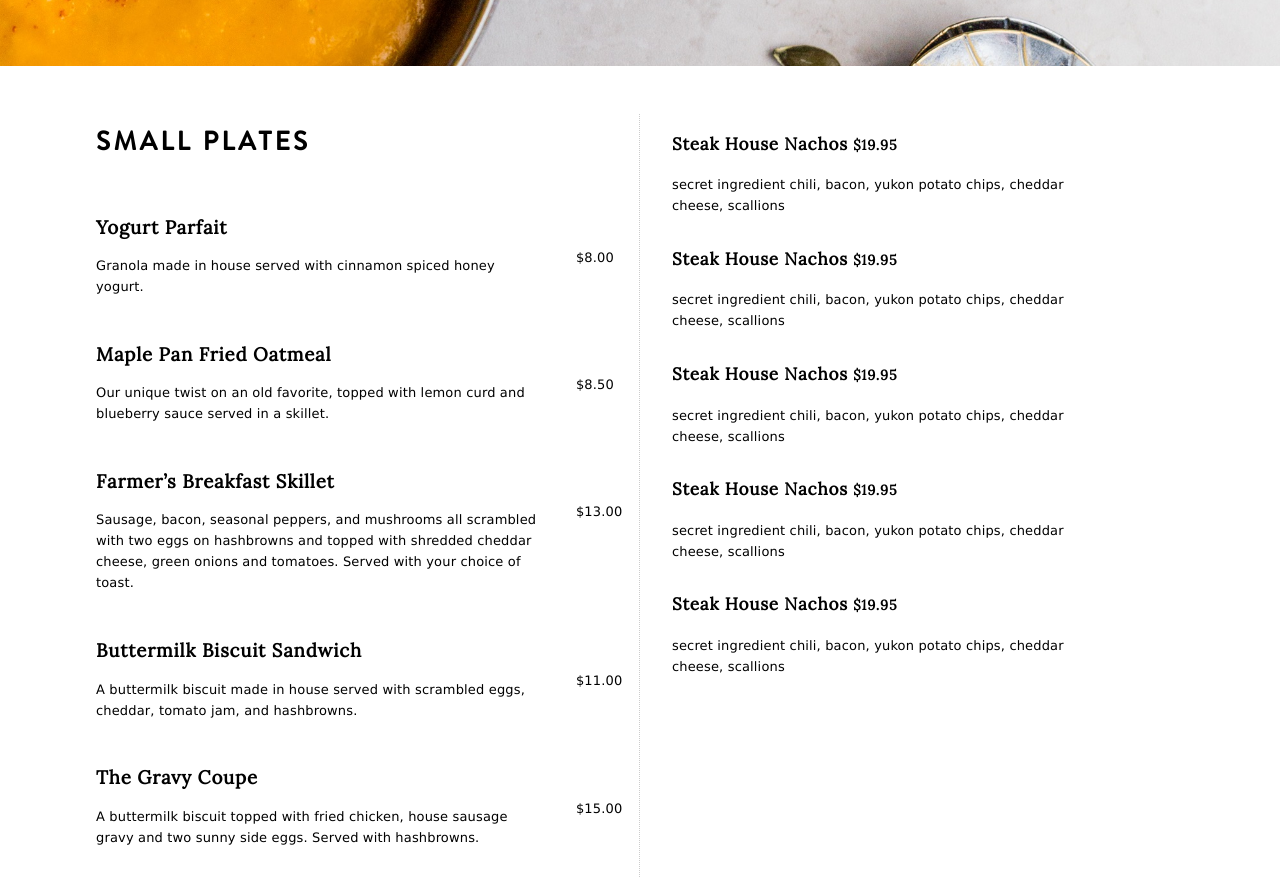
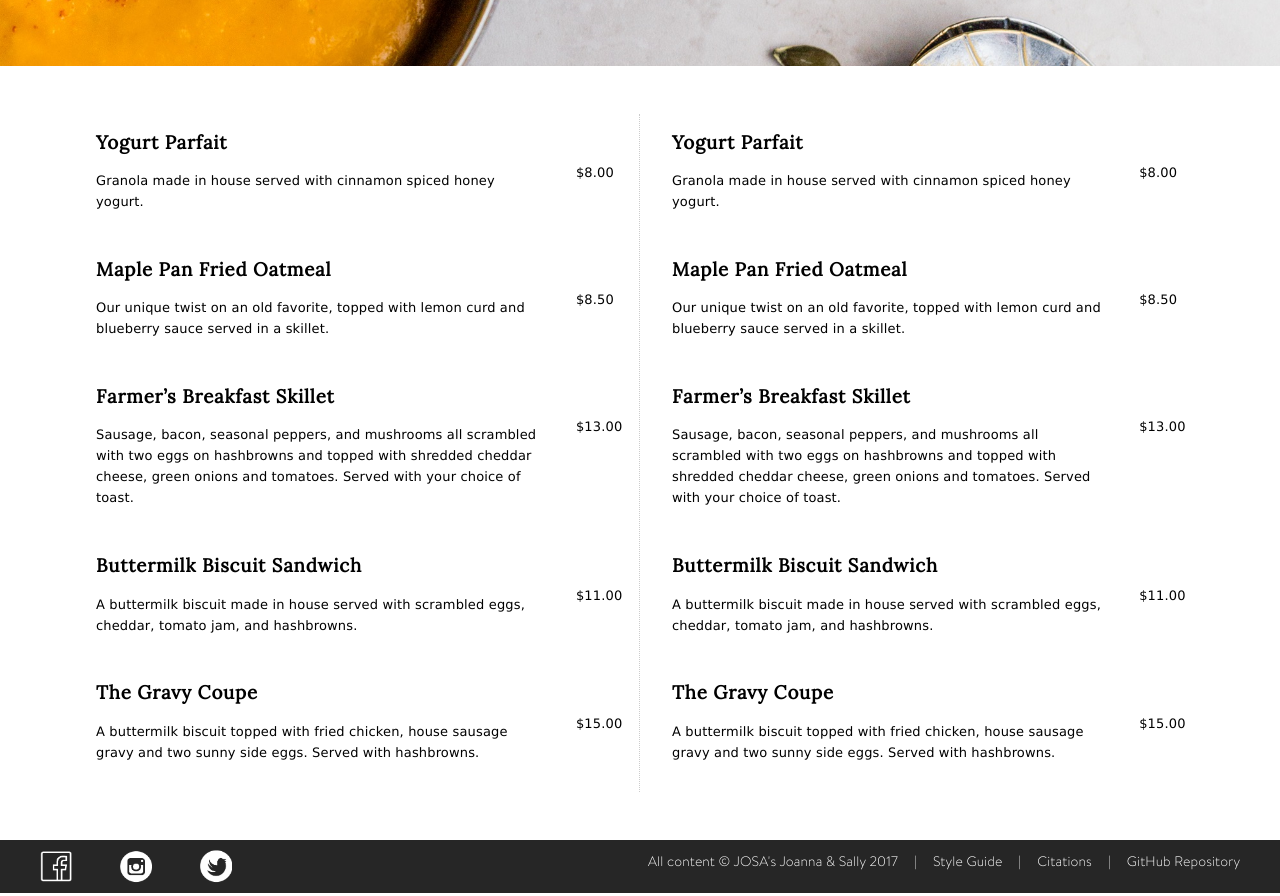
Before and after one commit to 3rensayo/P02_JOSA, a plain HTML site: page public_html/menu.html in a window 1280 px wide. Shown: the part 398-1294 px from the top of the page. Drawn offline with nearby package versions, Linux system fonts and the light colour scheme.

Commit message:
menu content updated

```diff
--- a/public_html/menu.html
+++ b/public_html/menu.html
@@ -85,8 +85,6 @@
 
 				<div class="grid-col-1of2 left">
 
-					<h1>SMALL PLATES</h1>
-
 					<div class="dish-info">
 						<div class="dish-title">
 							<h2>Yogurt Parfait</h2>
@@ -144,29 +142,59 @@
 				</div>
 
 				<div class="grid-col-1of2 right">
-					<div class="dish-title">
-						<h3>Steak House Nachos <span>$19.95</span></h3>
-						<p>secret ingredient chili, bacon, yukon potato chips, cheddar cheese, scallions</p>
+					<div class="dish-info">
+						<div class="dish-title">
+							<h2>Yogurt Parfait</h2>
+							<p>Granola made in house served with cinnamon spiced honey yogurt.</p>
+						</div>
+
+						<div class="price">
+							<span>$8.00</span>
+						</div>
 					</div>
 
-					<div class="dish-title">
-						<h3>Steak House Nachos <span>$19.95</span></h3>
-						<p>secret ingredient chili, bacon, yukon potato chips, cheddar cheese, scallions</p>
+					<div class="dish-info">
+						<div class="dish-title">
+							<h2>Maple Pan Fried Oatmeal</h2>
+							<p>Our unique twist on an old favorite, topped with lemon curd and blueberry sauce served in a skillet.</p>
+						</div>
+
+						<div class="price">
+							<span>$8.50</span>
+						</div>
 					</div>
 
-					<div class="dish-title">
-						<h3>Steak House Nachos <span>$19.95</span></h3>
-						<p>secret ingredient chili, bacon, yukon potato chips, cheddar cheese, scallions</p>
+					<div class="dish-info">
+						<div class="dish-title">
+							<h2>Farmer’s Breakfast Skillet</h2>
+							<p>Sausage, bacon, seasonal peppers, and mushrooms all scrambled with two eggs on hashbrowns and topped with shredded cheddar cheese, green onions and tomatoes. Served with your choice of toast.</p>
+						</div>
+
+						<div class="price">
+							<span>$13.00</span>
+						</div>
 					</div>
 
-					<div class="dish-title">
-						<h3>Steak House Nachos <span>$19.95</span></h3>
-						<p>secret ingredient chili, bacon, yukon potato chips, cheddar cheese, scallions</p>
+					<div class="dish-info">
+						<div class="dish-title">
+							<h2>Buttermilk Biscuit Sandwich</h2>
+							<p>A buttermilk biscuit made in house served with scrambled eggs, cheddar, tomato jam, and hashbrowns.</p>
+						</div>
+
+						<div class="price">
+							<span>$11.00</span>
+						</div>
 					</div>
 
-					<div class="dish-title">
-						<h3>Steak House Nachos <span>$19.95</span></h3>
-						<p>secret ingredient chili, bacon, yukon potato chips, cheddar cheese, scallions</p>
+					<div class="dish-info">
+						<div class="dish-title">
+							<h2>The Gravy Coupe</h2>
+							<p>A buttermilk biscuit topped with fried chicken, house sausage gravy and two sunny side eggs. Served with hashbrowns.</p>
+						</div>
+
+						<div class="price">
+							<span>$15.00</span>
+						</div>
 					</div>
 				</div>
 
```
